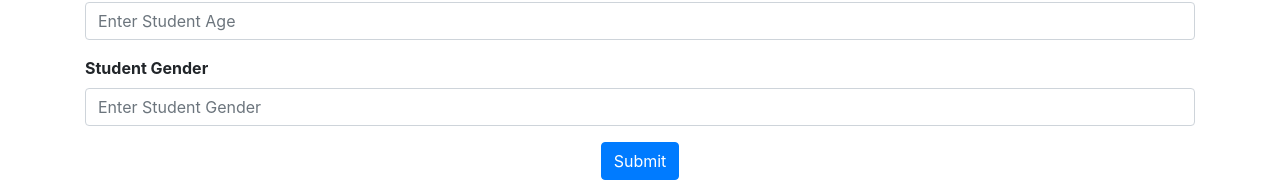
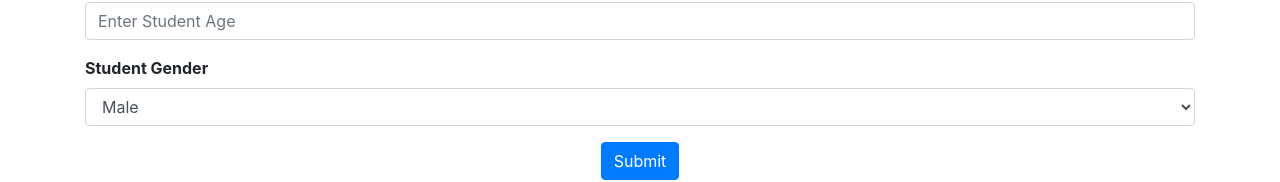
Before and after one commit to SandaruAbenayake/Simple-MERN-Stack, a React (Create React App) app in the folder frontend/: page /add in a window 1280 px wide. Shown: the part 172-354 px from the top of the page. Built offline with nearby package versions, Linux system fonts and the light colour scheme.

Commit message:
sixth 1.1 commit

```diff
--- a/frontend/src/components/AddStudent.js
+++ b/frontend/src/components/AddStudent.js
@@ -73,14 +73,14 @@
 
         <div class="form-group">
           <label for="gender">Student Gender</label>
-          <input
-            type="text"
-            class="form-control"
-            id="gender"
-            value={gender}
-            placeholder="Enter Student Gender"
-            onChange={(e)=>setGender(e.target.value)}
-          />
+          <select
+                            className="form-control"
+                            value={gender}
+                            onChange={(e) =>setGender(e.target.value)}
+                        >
+                            <option value="Male">Male</option>
+                            <option value="Female">Female</option>
+                        </select>
         </div>
 
         <button type="submit" class="btn btn-primary" onClick={submitStudent}>
```
